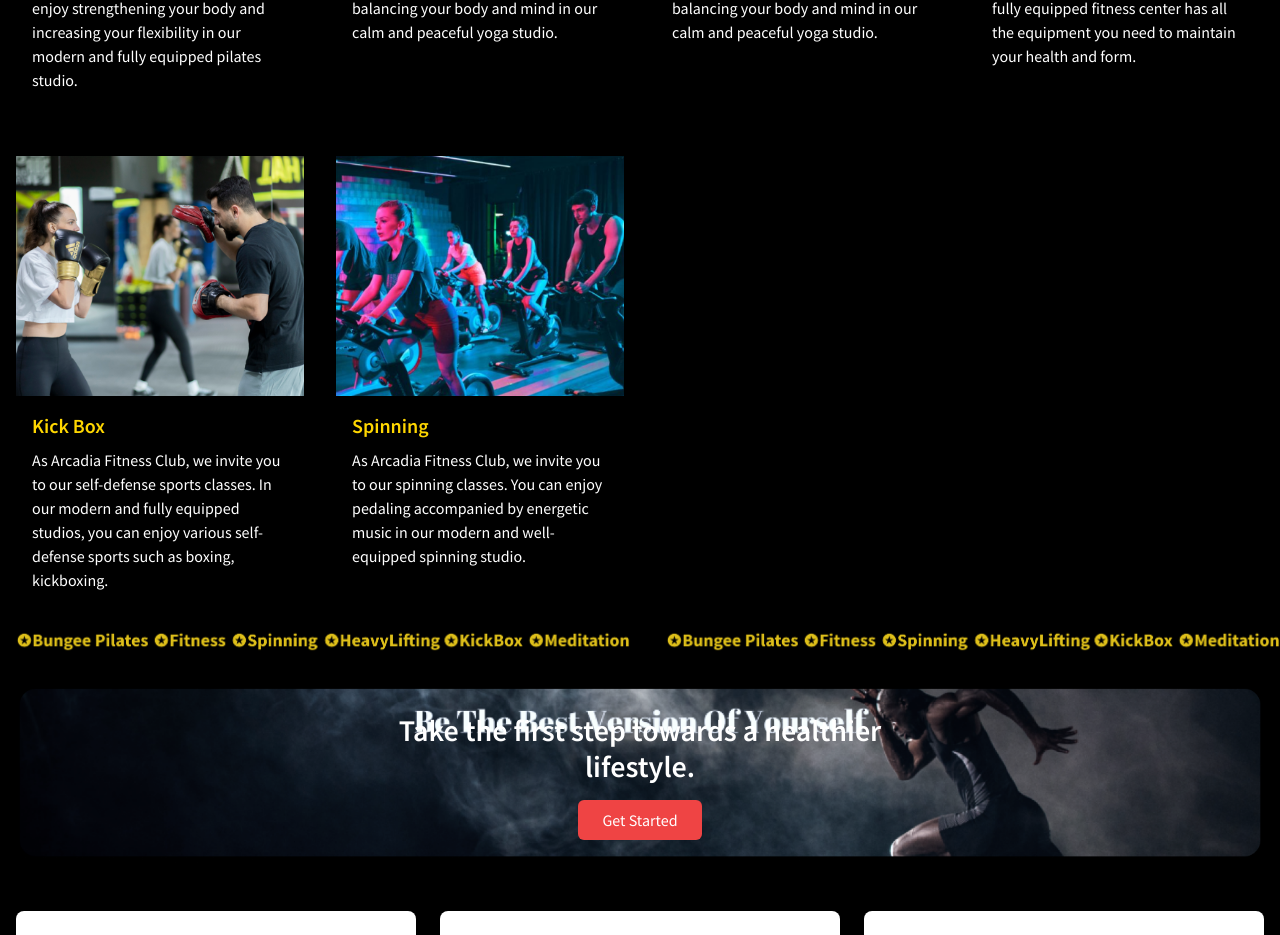
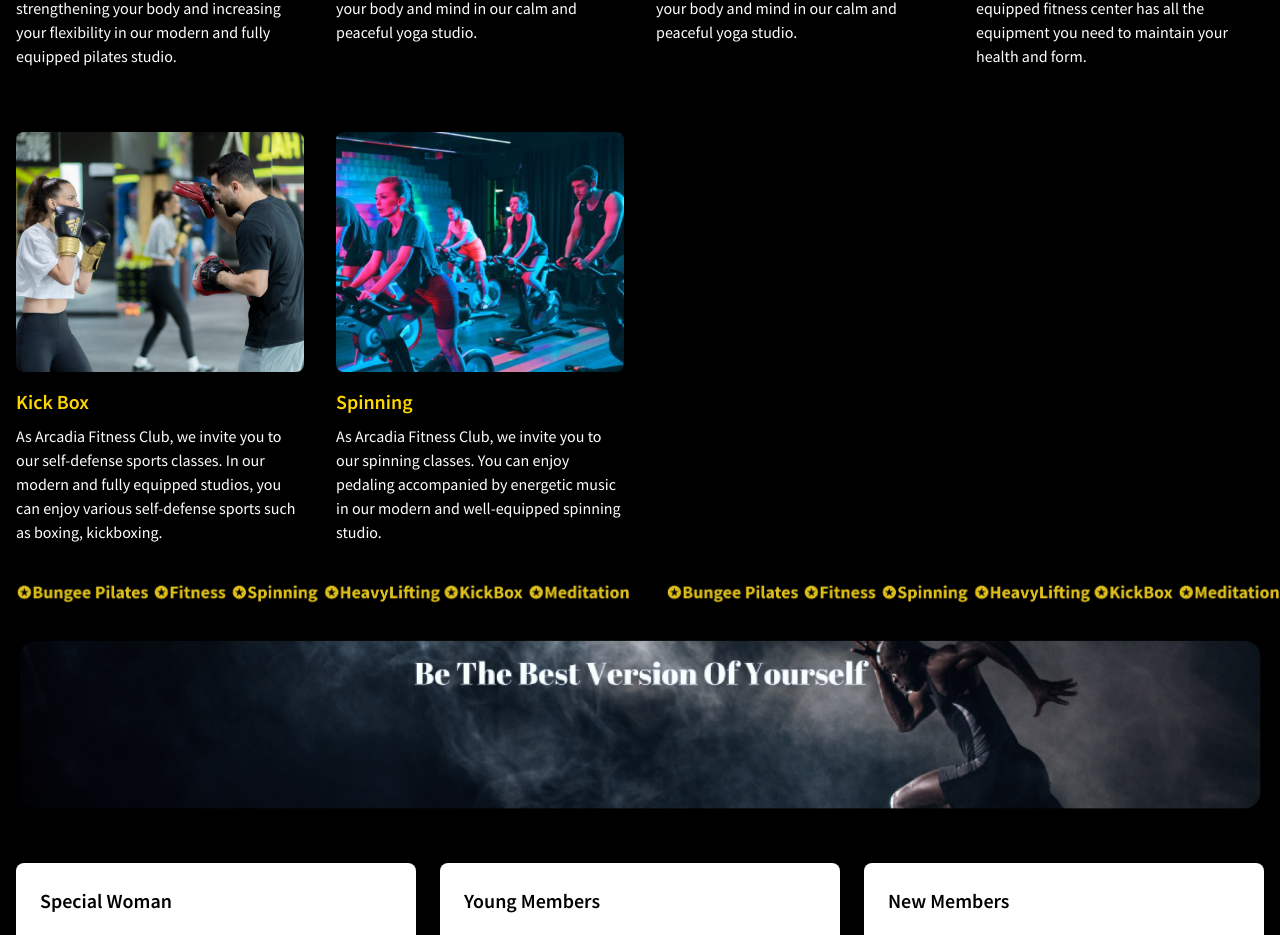
Before and after one commit to Arcadia-0/ArcadiaFitnessClub, a React (Vite) app: page / in a window 1280 px wide. Shown: the part 1580-2515 px from the top of the page. Built offline with nearby package versions, Linux system fonts and the light colour scheme.

Commit message:
some changes for clean code

```diff
--- /dev/null
+++ b/src/components/Membership/Banner.jsx
@@ -0,0 +1,11 @@
+import banner from "../../assets/membership/banner.png";
+
+const Banner = () => {
+  return (
+    <div className="relative w-full">
+      <img src={banner} alt="" />
+    </div>
+  );
+};
+
+export default Banner;
--- a/src/components/Membership/Membership.jsx
+++ b/src/components/Membership/Membership.jsx
@@ -1,23 +1,10 @@
-import banner from "../../assets/membership/banner.png"
+import Banner from "./Banner";
 
 const Membership = () => {
   return (
     <div className="container mx-auto px-4 py-8">
-        {/* Banner Image Section */}
-        <div className="relative w-full">
-            {/* Responsive banner image */}
-            <img src={banner} alt="Membership banner" className="w-full h-auto object-cover" />
 
-            {/* Centered Text and Button */}
-            <div className="absolute top-1/2 left-1/2 transform -translate-x-1/2 -translate-y-1/2 text-center px-4">
-                <p className="text-white text-2xl md:text-3xl font-semibold mb-4">
-                  Take the first step towards a healthier lifestyle.
-                </p>
-                <button className="bg-red-500 text-white px-6 py-2 rounded-md hover:bg-red-600 transition duration-300">
-                  Get Started
-                </button>
-            </div>
-        </div>
+      <Banner/>  {/* Banner Section */}
 
         {/* Cards Section */}
         <div className="mt-12 grid grid-cols-1 sm:grid-cols-2 lg:grid-cols-3 gap-6">
--- a/src/components/Services/Services.jsx
+++ b/src/components/Services/Services.jsx
@@ -9,7 +9,7 @@ const Services = () => {
       </div>
 
       {/* Card's Container with Grid */}
-      <div className="grid grid-cols-1 sm:grid-cols-2 md:grid-cols-3 lg:grid-cols-4 gap-8">
+      <div className="grid grid-cols-1 sm:grid-cols-2 md:grid-cols-3 lg:grid-cols-4  gap-8">
         {CardsData.map((item) => (
           <div
             key={item.id}
@@ -20,12 +20,12 @@ const Services = () => {
               <img
                 src={item.image}
                 alt={item.title}
-                className="w-full h-60 object-cover mb-4"
+                className="w-full h-60 object-cover mb-4 rounded-lg"
               />
             </div>
 
             {/* Card Header & Content */}
-            <div className="text-center md:text-left w-full max-w-sm h-full flex flex-col justify-between px-4">
+            <div className="text-center md:text-left w-full max-w-sm h-full flex flex-col justify-between ">
               <h1 className="text-primary text-xl font-semibold mb-2">
                 {item.title}
               </h1>
```
